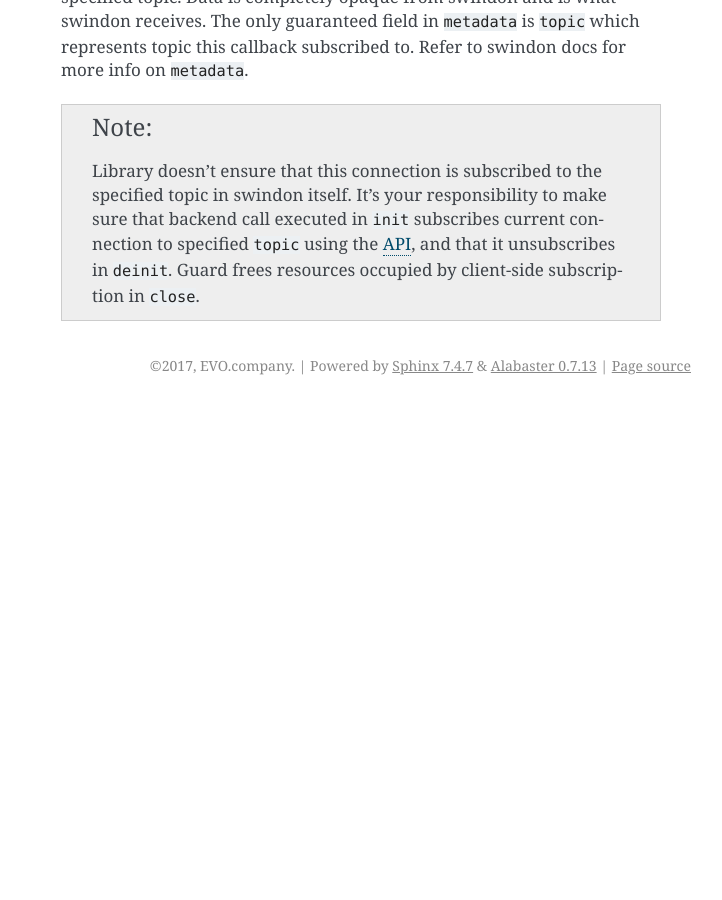
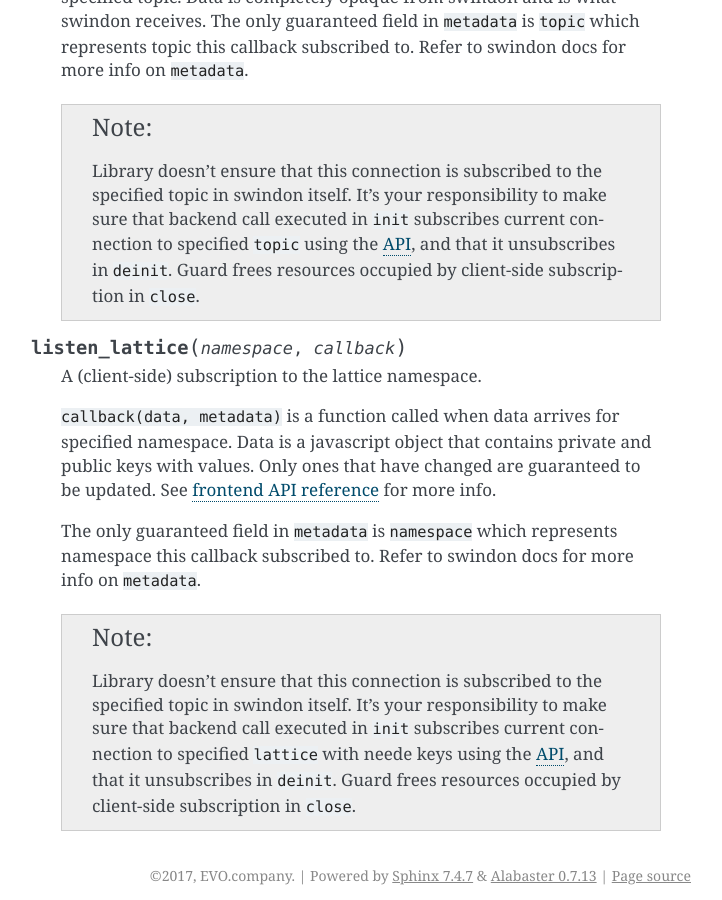
Before and after one commit to swindon-rs/swindon-js, a Sphinx documentation site: the page built from doc/stateful_api.rst, in a window 1280 px wide and 900 px high, scrolled down 1608 px. Shown: the whole window, without its empty margins (419-1141 px from the left). Built offline with Sphinx 7.4.7, drawn with Linux system fonts in a browser that asks for light colours; before the commit the page ends 2013 px from its top, so only the background shows below that; some of the changed text lies outside the part shown.

Commit message:
Add preliminary lattice API

```diff
--- a/doc/stateful_api.rst
+++ b/doc/stateful_api.rst
@@ -6,7 +6,7 @@
 Stateful API
 ============
 
-Unlike in `low-level API <basic_api>`_ stateful API has the following goals:
+Unlike in :ref:`low-level API <basic_api>` stateful API has the following goals:
 
 1. Seamlessly reconnect websocket (except "reconnecting..." label)
 2. Keep data updated on reconnect:
@@ -89,8 +89,33 @@ API Description
         .. note:: Library doesn't ensure that this connection is subscribed
            to the specified topic in swindon itself. It's your responsibility
            to make sure that backend call executed in ``init`` subscribes
-           current connection to specified ``topic`` using the API_, and that
-           it unsubscribes in ``deinit``. Guard frees resources occupied by
-           client-side subscription in ``close``.
+           current connection to specified ``topic`` using the `API
+           <pub-sub-api_>`_, and that it unsubscribes in ``deinit``. Guard
+           frees resources occupied by client-side subscription in ``close``.
 
-        .. _api: https://swindon-rs.github.io/swindon/swindon-lattice/backend.html#pub-sub-subscriptions
+
+   .. method:: listen_lattice(namespace, callback)
+
+        A (client-side) subscription to the lattice namespace.
+
+        ``callback(data, metadata)`` is a function called when data arrives
+        for specified namespace. Data is a javascript object that contains
+        private and public keys with values. Only ones that have changed
+        are guaranteed to be updated. See
+        `frontend API reference <frontend-docs_>`_ for more info.
+
+        The only guaranteed field in ``metadata`` is ``namespace`` which
+        represents namespace this callback subscribed to. Refer to swindon
+        docs for more info on ``metadata``.
+
+        .. note:: Library doesn't ensure that this connection is subscribed
+           to the specified topic in swindon itself. It's your responsibility
+           to make sure that backend call executed in ``init`` subscribes
+           current connection to specified ``lattice`` with neede keys
+           using the `API <lattice-API_>`_, and that it unsubscribes in ``deinit``.
+           Guard frees resources occupied by client-side subscription
+           in ``close``.
+
+.. _pub-sub-api: https://swindon-rs.github.io/swindon/swindon-lattice/backend.html#pub-sub-subscriptions
+.. _lattice-api: https://swindon-rs.github.io/swindon/swindon-lattice/backend.html#lattice-subscriptions
+.. _frontend-docs: https://swindon-rs.github.io/swindon/swindon-lattice/frontend.html
```
